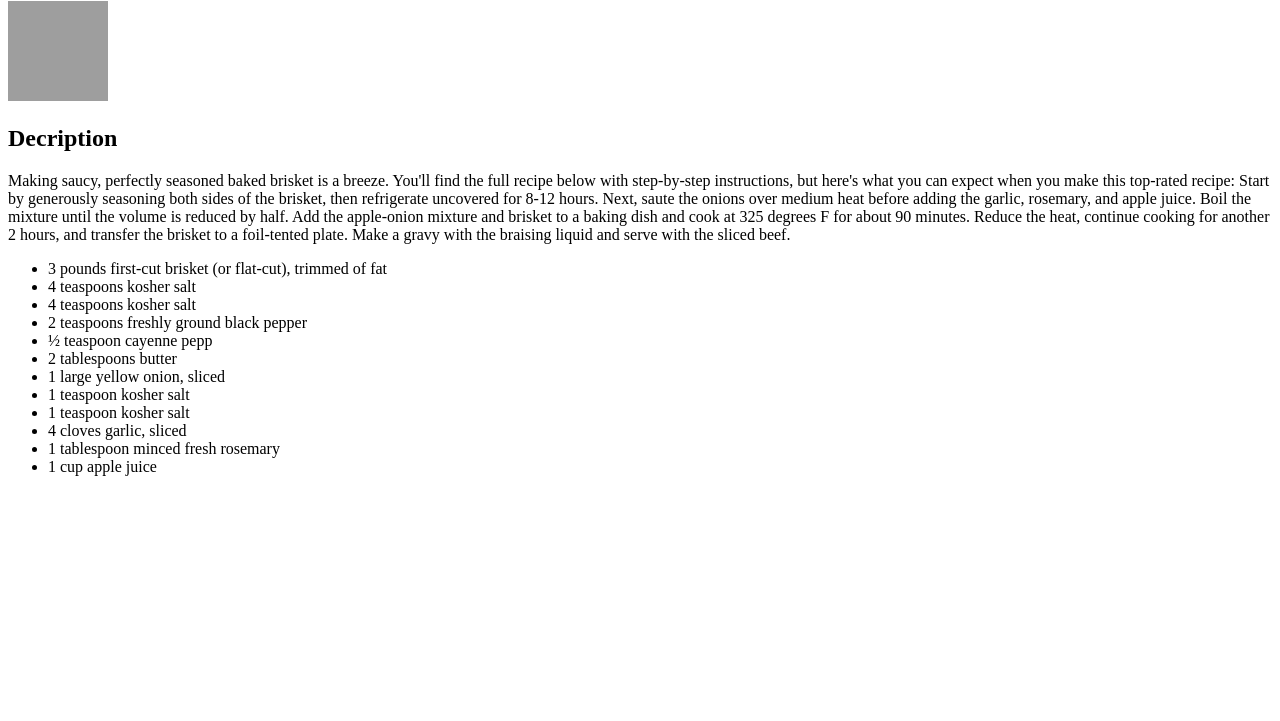
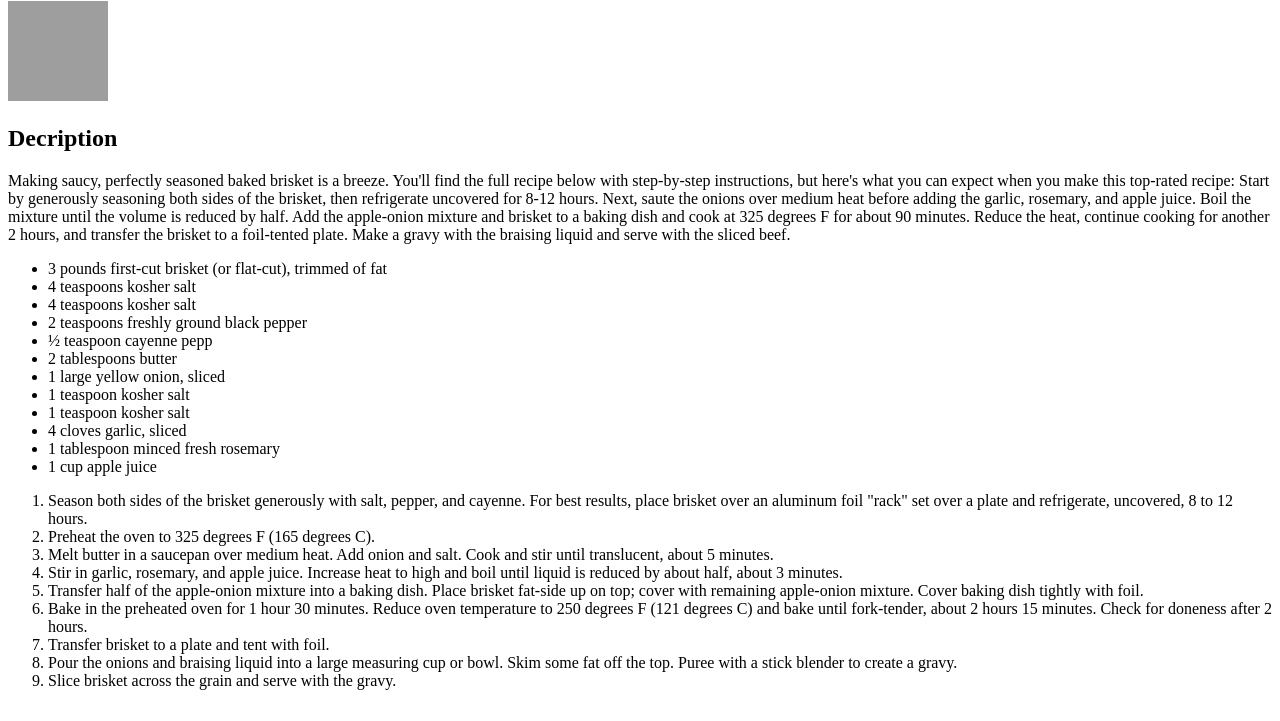
Before and after one commit to VanillaBolt/odin-recipes, a plain HTML site: page brisket.html in a window 1280 px wide. Shown: the part 79-800 px from the top of the page. Drawn offline with Linux system fonts and the light colour scheme; grey boxes are pictures that could not be loaded.

Commit message:
Add steps for both recipes

```diff
--- a/brisket.html
+++ b/brisket.html
@@ -37,7 +37,33 @@
     </ul>
 
 
-
+    <ol>
+        <li>Season both sides of the brisket generously with salt, pepper, and cayenne.
+            For best results, place brisket over an aluminum foil "rack" set over a plate and refrigerate,
+            uncovered, 8 to 12 hours. </li>
+        <li>
+            Preheat the oven to 325 degrees F (165 degrees C).
+        </li>
+        <li>Melt butter in a saucepan over medium heat. Add onion and salt. Cook and stir until translucent, about 5
+            minutes.
+        <li>Stir in garlic, rosemary, and apple juice. Increase heat to high and boil until liquid is reduced by
+            about
+            half,
+            about 3 minutes. </li>
+        </li>
+        <li>Transfer half of the apple-onion mixture into a baking dish.
+            Place brisket fat-side up on top; cover with remaining apple-onion mixture.
+            Cover baking dish tightly with foil. </li>
+        <li>Bake in the preheated oven for 1 hour 30 minutes. Reduce oven temperature to 250 degrees F (121 degrees C)
+            and bake until fork-tender, about 2 hours 15 minutes.
+            Check for doneness after 2 hours. </li>
+        <li>
+            Transfer brisket to a plate and tent with foil.
+        </li>
+        <li>Pour the onions and braising liquid into a large measuring cup or bowl. Skim some fat off the top.
+            Puree with a stick blender to create a gravy. </li>
+        <li>Slice brisket across the grain and serve with the gravy. </li>
+    </ol>
 
 
 
```
Also changed, not shown: mashed_potatoes.html (+19 -7 lines).
